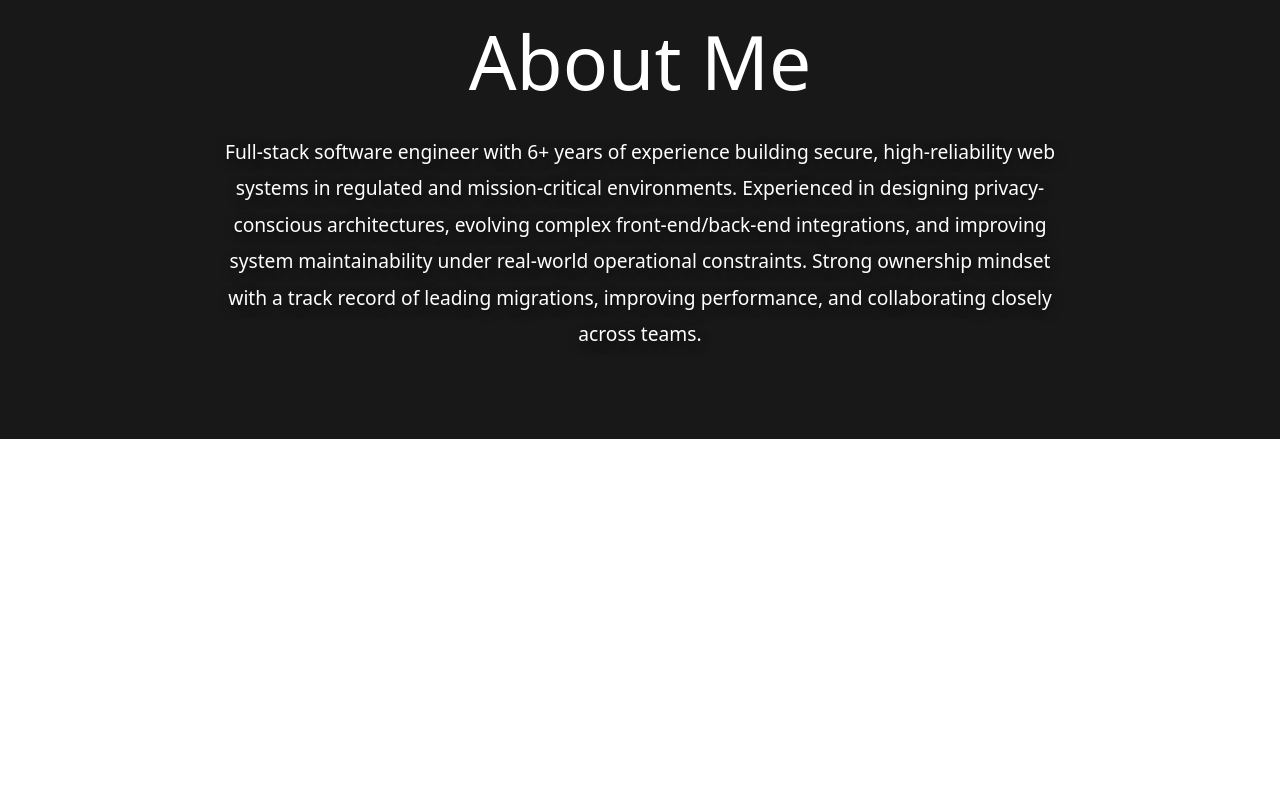
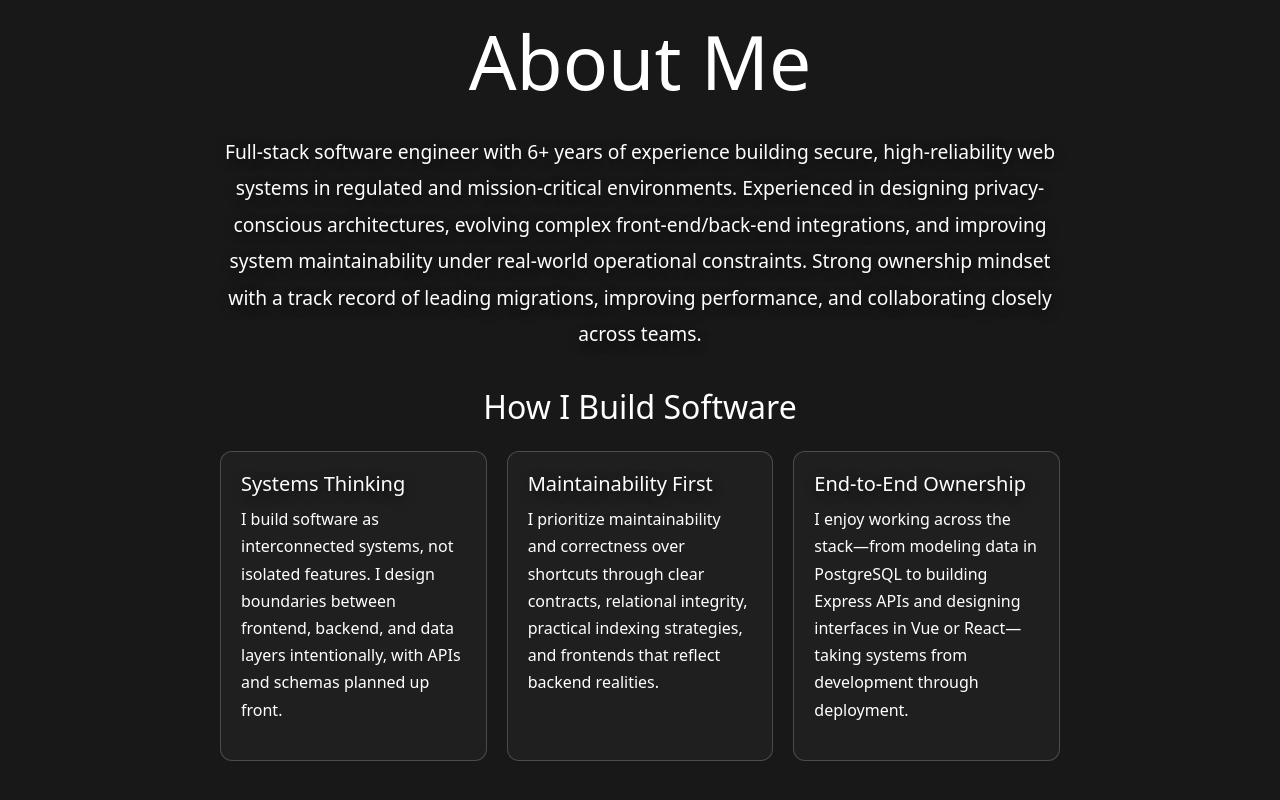
Before and after one commit to egonzalezcortes/web-portfolio, a Vue app: page / in a window 1280 px wide. Shown: the part 859-1659 px from the top of the page. Before the commit the page ends 1298 px from the top, so only its background shows below. Built offline with nearby package versions, Linux system fonts and the light colour scheme.

Commit message:
feat: round up the about component with a how i build software subsection

```diff
--- a/src/components/AboutSection.vue
+++ b/src/components/AboutSection.vue
@@ -3,13 +3,41 @@
     <h1 class="section-title">About Me</h1>
 
     <div class="about-container">
-      <p class="bio-text">
+      <p class="bio-text intro-text">
         Full-stack software engineer with 6+ years of experience building secure, high-reliability web systems in
         regulated and mission-critical environments. Experienced in designing privacy-conscious architectures, evolving
         complex front-end/back-end integrations, and improving system maintainability under real-world operational
         constraints. Strong ownership mindset with a track record of leading migrations, improving performance, and
         collaborating closely across teams.
       </p>
+
+      <h2 class="about-subtitle">How I Build Software</h2>
+
+      <div class="principles-grid">
+        <article class="principle-card">
+          <h3 class="principle-title">Systems Thinking</h3>
+          <p class="principle-text">
+            I build software as interconnected systems, not isolated features. I design boundaries between frontend,
+            backend, and data layers intentionally, with APIs and schemas planned up front.
+          </p>
+        </article>
+
+        <article class="principle-card">
+          <h3 class="principle-title">Maintainability First</h3>
+          <p class="principle-text">
+            I prioritize maintainability and correctness over shortcuts through clear contracts, relational integrity,
+            practical indexing strategies, and frontends that reflect backend realities.
+          </p>
+        </article>
+
+        <article class="principle-card">
+          <h3 class="principle-title">End-to-End Ownership</h3>
+          <p class="principle-text">
+            I enjoy working across the stack—from modeling data in PostgreSQL to building Express APIs and designing
+            interfaces in Vue or React—taking systems from development through deployment.
+          </p>
+        </article>
+      </div>
     </div>
   </section>
 </template>
@@ -44,6 +72,40 @@
   text-shadow: 1px 3px 11px rgba(0, 0, 0, .5);
 }
 
+.intro-text {
+  margin-bottom: 35px;
+}
+
+.about-subtitle {
+  text-align: center;
+  font-size: 2rem;
+  margin-bottom: 25px;
+}
+
+.principles-grid {
+  display: grid;
+  grid-template-columns: repeat(auto-fit, minmax(220px, 1fr));
+  gap: 20px;
+}
+
+.principle-card {
+  border: 1px solid rgba(255, 255, 255, 0.2);
+  border-radius: 12px;
+  padding: 20px;
+  background: rgba(255, 255, 255, 0.03);
+}
+
+.principle-title {
+  font-size: 1.25rem;
+  margin-bottom: 10px;
+  text-shadow: 1px 3px 11px rgba(0, 0, 0, .5);
+}
+
+.principle-text {
+  font-size: 1rem;
+  line-height: 1.7;
+}
+
 @media (max-width: 562px) {
   .section-title {
     font-size: 50px;
@@ -58,5 +120,14 @@
     font-size: 1em;
     text-align: left;
   }
+
+  .about-subtitle {
+    font-size: 1.5rem;
+    text-align: left;
+  }
+
+  .principle-card {
+    padding: 16px;
+  }
 }
 </style>
```
